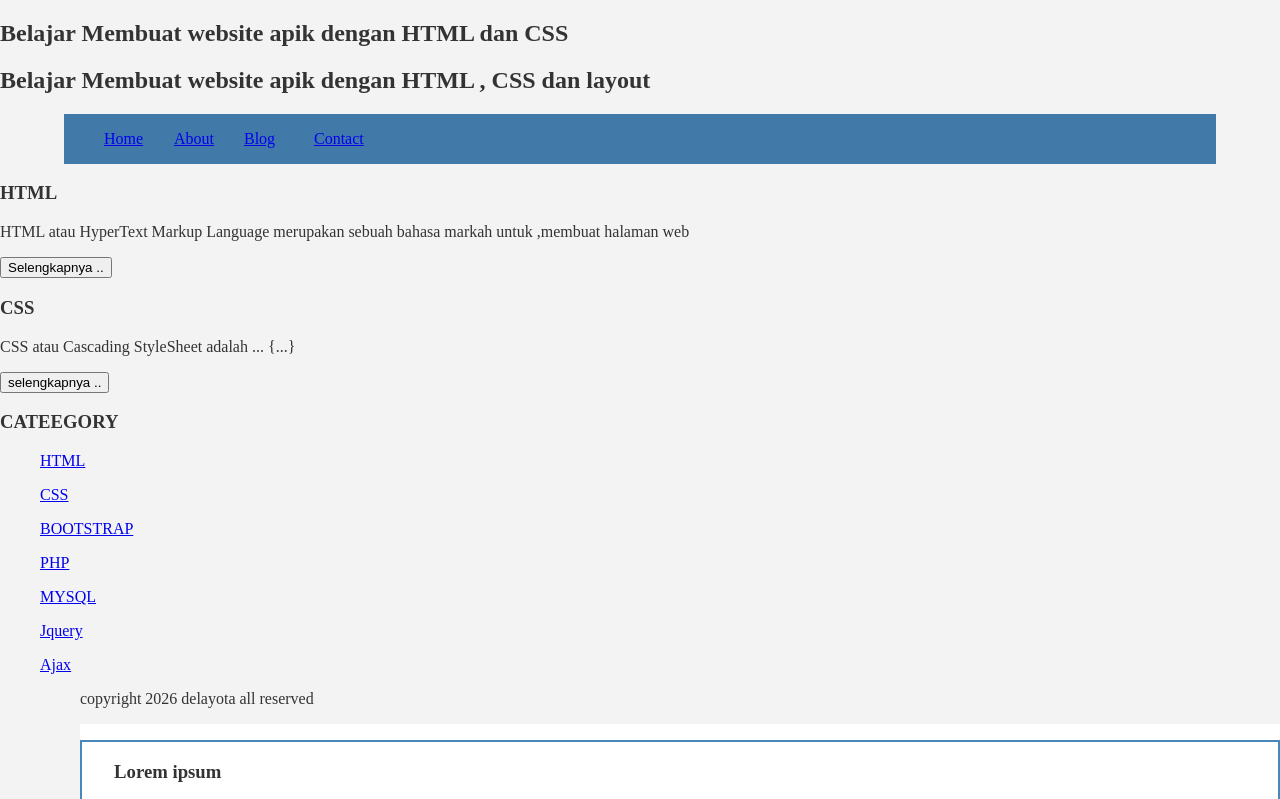
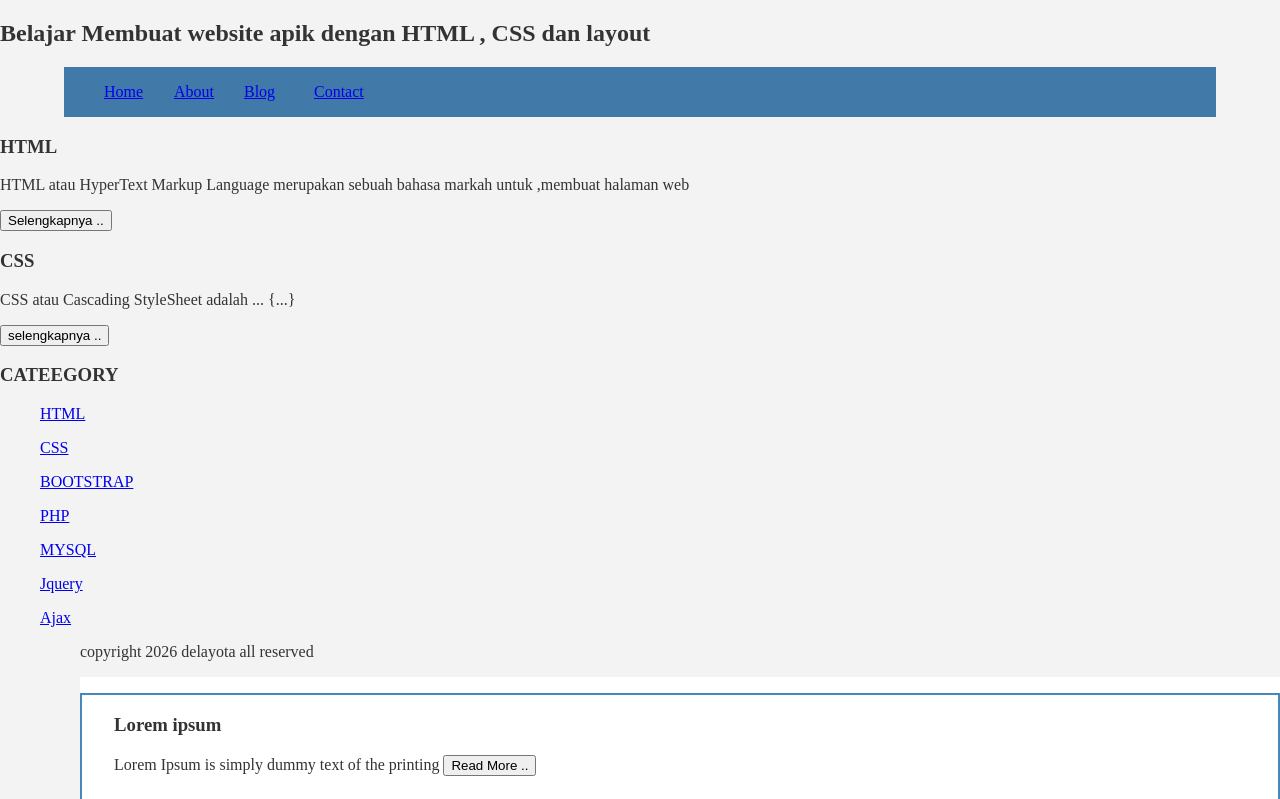
Before and after one commit to graka1159-design/webku, a plain HTML site: page index.html in a window 1280 px wide. Shown: the top 799 px of the page. Drawn offline with Linux system fonts and the light colour scheme.

Commit message:
index.html

```diff
--- a/index.html
+++ b/index.html
@@ -5,9 +5,6 @@
 	   <link rel="stylesheet" href="style.css">
    </head>
 	<body>
-	<div class="jarak">
-		<h2>Belajar Membuat website apik dengan HTML dan CSS</h2>
-		</div>
 </div>
 		<h2>Belajar Membuat website apik dengan HTML , CSS dan layout </h2>
 		<div class="menu">
```
